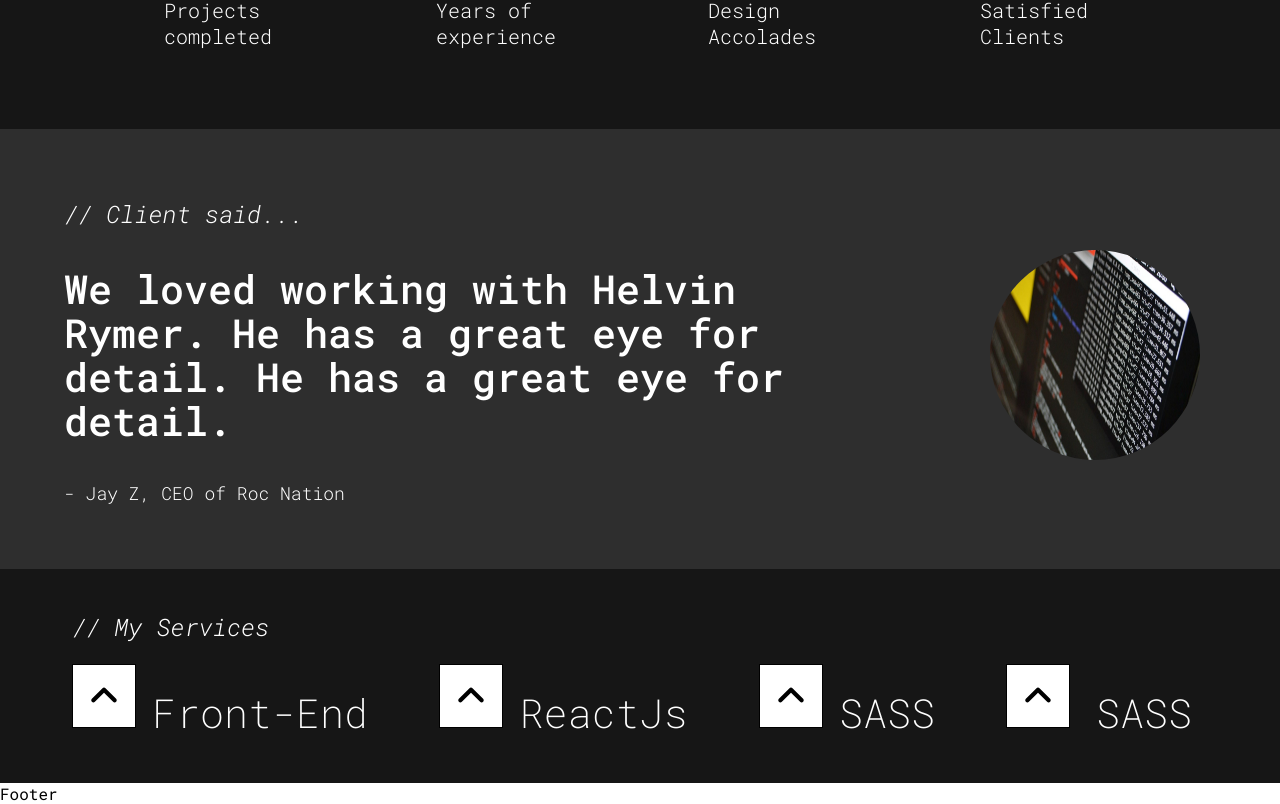
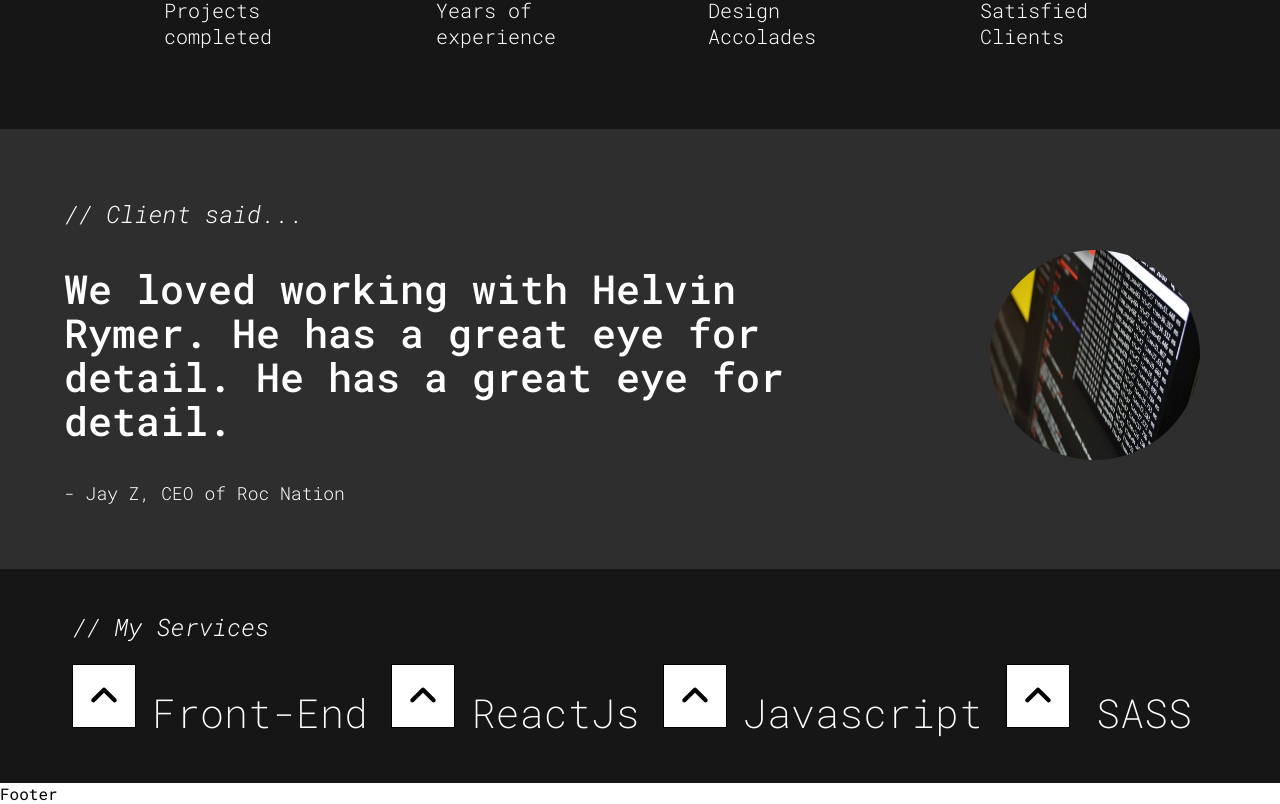
Before and after one commit to Helvin159/portfoliov6, a React (Create React App) app: page / in a window 1280 px wide. Shown: the part 1222-2026 px from the top of the page. Built offline with nearby package versions, Linux system fonts and the light colour scheme.

Commit message:
small copy change

```diff
--- a/src/components/Services.js
+++ b/src/components/Services.js
@@ -18,7 +18,7 @@ const Services = () => {
 				</div>
 				<div className='service'>
 					<img src={svg1} alt='Angle Up' />
-					<span>SASS</span>
+					<span>Javascript</span>
 				</div>
 				<div className='service'>
 					<img src={svg1} alt='Angle Up' /> <span>SASS</span>
```
